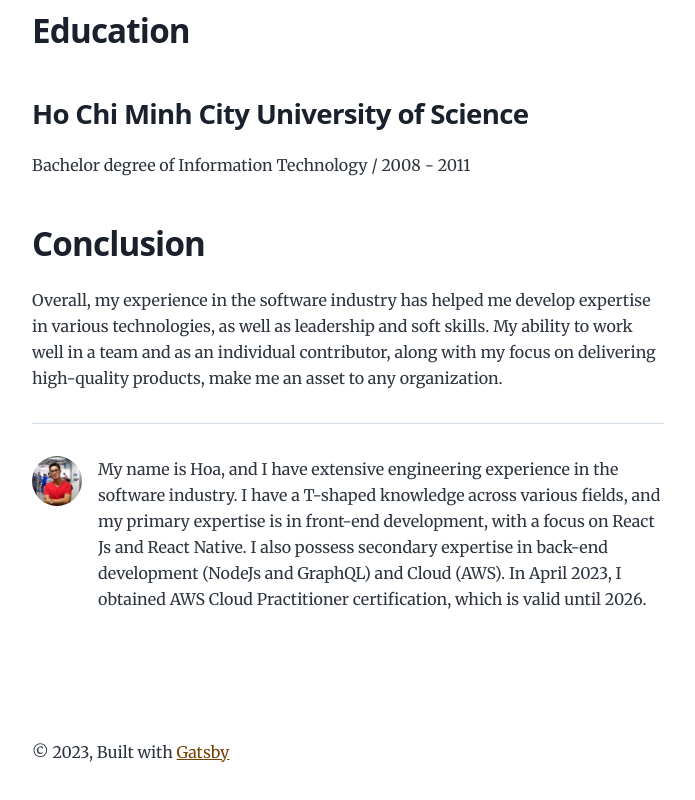
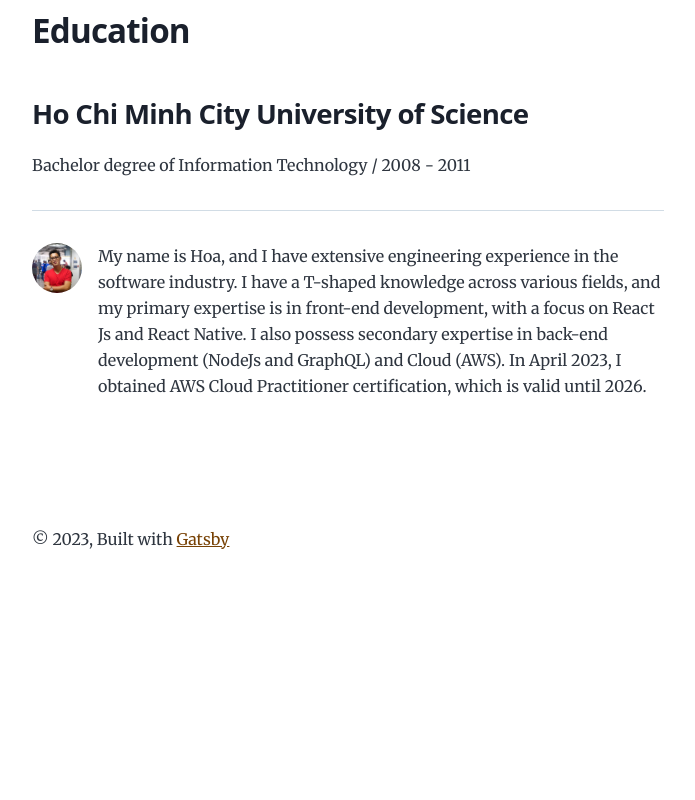
Before and after one commit to hoacangio/hoacangio.github.io, a Gatsby site: page /resume/ in a window 1280 px wide. Shown: the part 5500-6300 px from the top of the page, without its empty margins (292-987 px from the left). After the commit the page ends 6115 px from the top, so only its background shows below. Built offline with nearby package versions, Linux system fonts and the light colour scheme; Gatsby itself is replaced by a stand-in of ours.

Commit message:
rephrase

```diff
--- a/content/blog/resume/index.md
+++ b/content/blog/resume/index.md
@@ -120,7 +120,3 @@ I am capable of working independently or as a leader of small or medium-sized te
 
 ### Ho Chi Minh City University of Science
 Bachelor degree of Information Technology / 2008 - 2011
-
-## Conclusion
-
-Overall, my experience in the software industry has helped me develop expertise in various technologies, as well as leadership and soft skills. My ability to work well in a team and as an individual contributor, along with my focus on delivering high-quality products, make me an asset to any organization.
```
